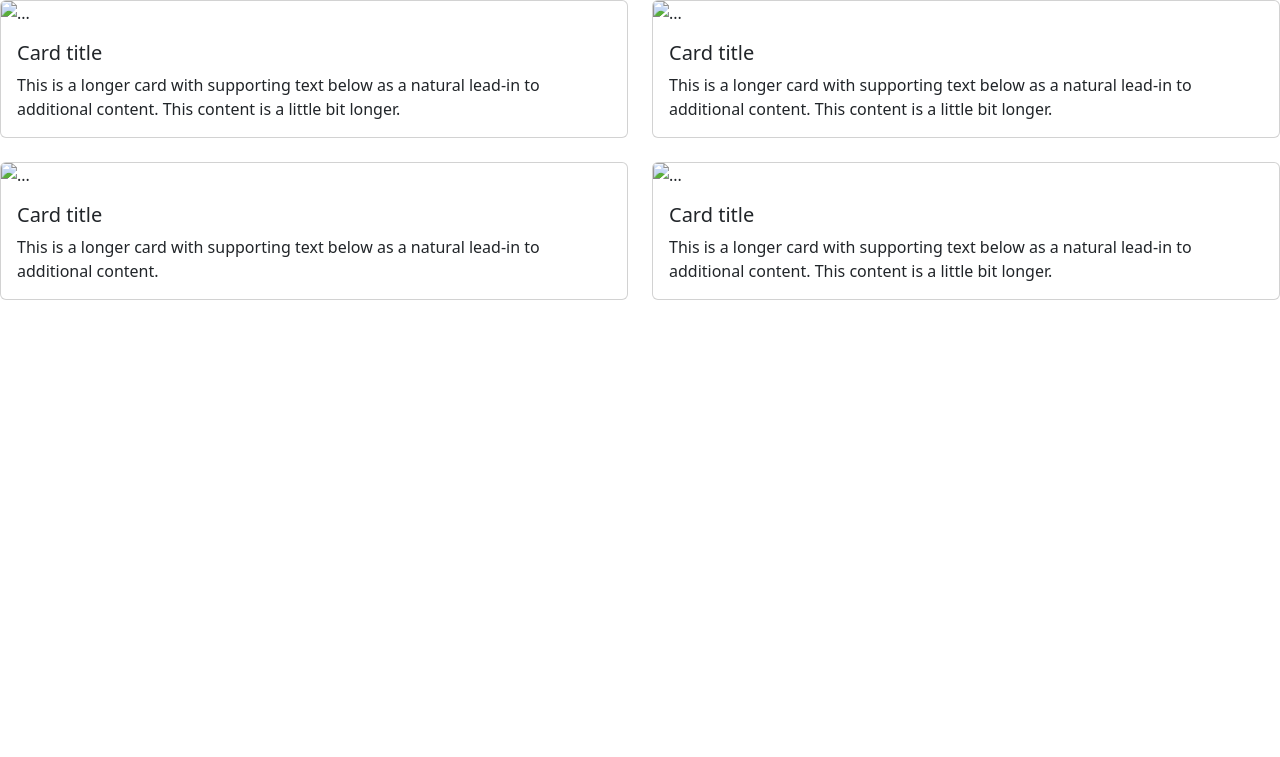
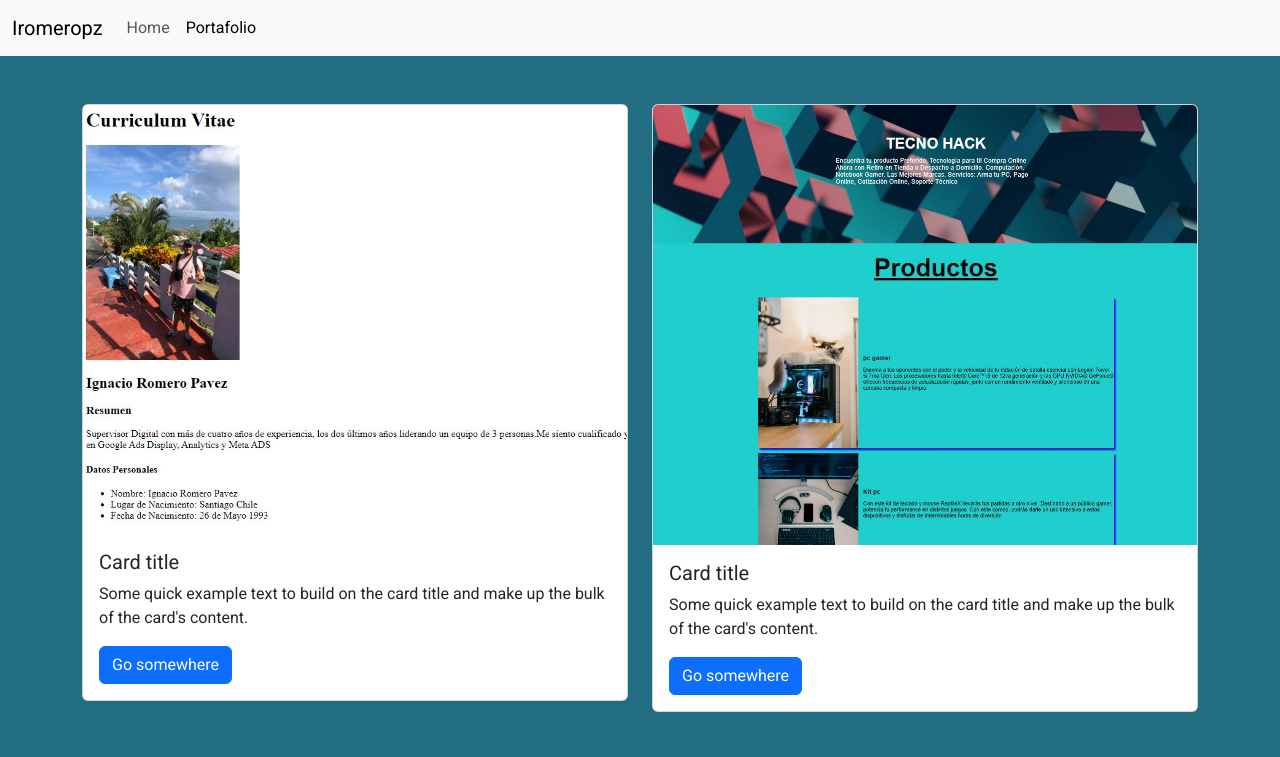
Before and after one commit to Iromeropz/Iromeropz.github.io, a plain HTML site: page portafolio_ignacio_romero.html in a window 1280 px wide. Shown: the top 757 px of the page. Drawn offline with Linux system fonts and the light colour scheme.

Commit message:
commit 4

```diff
--- a/assets/css/style.css
+++ b/assets/css/style.css
@@ -1,7 +1,7 @@
 @import url('https://fonts.googleapis.com/css2?family=Roboto&display=swap');
 
 * {
-    box-sizing: border-box !important;
+
     font-family: 'Roboto', sans-serif !important;
     color: #fff;
 }
@@ -59,7 +59,7 @@ footer {
     display: flex;
 
 }
-.container {
+.containedor {
     width: 100%;
     height: 500px;
     display: flex;
@@ -67,13 +67,13 @@ footer {
     align-items: center;
     gap: 106px;
 }
-.container > p {
+.containedor > p {
     width: 475px;
     font-family: 'Roboto', sans-serif;
     letter-spacing: 0px;
 }
 
-.container > img {
+.containedor > img {
     width: 300px;
     height: 450px;
 }
--- /dev/null
+++ b/assets/css/style2.css
@@ -0,0 +1,9 @@
+@import url('https://fonts.googleapis.com/css2?family=Roboto&display=swap');
+
+* {
+
+    font-family: 'Roboto', sans-serif !important;
+}
+body {
+    background-color: #236d82;
+}
--- a/portafolio_ignacio_romero.html
+++ b/portafolio_ignacio_romero.html
@@ -1,51 +1,79 @@
 <!DOCTYPE html>
 <html lang="en">
+
 <head>
     <meta charset="UTF-8">
     <meta http-equiv="X-UA-Compatible" content="IE=edge">
     <meta name="viewport" content="width=device-width, initial-scale=1.0">
     <link rel="icon" type="image/png" href="assets/favicon/favicon-32x32.png">
     <link rel="stylesheet" href="assets/css/bootstrap.css">
+    <link rel="stylesheet" href="assets/css/style2.css">
     <title>Portafolio</title>
 </head>
+
 <body>
-    <div class="row row-cols-1 row-cols-md-2 g-4">
-        <div class="col">
-          <div class="card">
-            <img src="..." class="card-img-top" alt="...">
-            <div class="card-body">
-              <h5 class="card-title">Card title</h5>
-              <p class="card-text">This is a longer card with supporting text below as a natural lead-in to additional content. This content is a little bit longer.</p>
+    <nav class="navbar navbar-expand-lg bg-body-tertiary">
+        <div class="container-fluid">
+          <a class="navbar-brand" href="#">Iromeropz</a>
+          <button class="navbar-toggler" type="button" data-bs-toggle="collapse" data-bs-target="#navbarNavAltMarkup" aria-controls="navbarNavAltMarkup" aria-expanded="false" aria-label="Toggle navigation">
+            <span class="navbar-toggler-icon"></span>
+          </button>
+          <div class="collapse navbar-collapse" id="navbarNavAltMarkup">
+            <div class="navbar-nav">
+              <a class="nav-link" aria-current="page" href="index.html">Home</a>
+              <a class="nav-link active" href="portafolio_ignacio_romero.html">Portafolio</a>
             </div>
           </div>
         </div>
-        <div class="col">
-          <div class="card">
-            <img src="..." class="card-img-top" alt="...">
+      </nav>
+    <div class="container my-5">
+        <div class="row">
+            <div class="col-12 col-md-6">
+                <div class="card card-width">
+                    <img src="assets/imgs/desafio_1.JPG" class="card-img-top" alt="img desafio_1">
                     <div class="card-body">
-              <h5 class="card-title">Card title</h5>
-              <p class="card-text">This is a longer card with supporting text below as a natural lead-in to additional content. This content is a little bit longer.</p>
+                        <h5 class="Desafio HTML">Card title</h5>
+                        <p class="card-text">Some quick example text to build on the card title and make up the bulk of the card's content.</p>
+                        <a href="#" class="btn btn-primary">Go somewhere</a>
                       </div>
                 </div>
             </div>
-        <div class="col">
-          <div class="card">
-            <img src="..." class="card-img-top" alt="...">
+            <div class="col-12 col-md-6">
+                <div class="card card-width">
+                    <img src="assets/imgs/desafio_2.JPG" class="card-img-top" alt="img desafio_2">
                     <div class="card-body">
-              <h5 class="card-title">Card title</h5>
-              <p class="card-text">This is a longer card with supporting text below as a natural lead-in to additional content.</p>
+                        <h5 class="Desafio css">Card title</h5>
+                        <p class="card-text">Some quick example text to build on the card title and make up the bulk of the card's content.</p>
+                        <a href="#" class="btn btn-primary">Go somewhere</a>
                       </div>
                 </div>
             </div>
-        <div class="col">
-          <div class="card">
-            <img src="..." class="card-img-top" alt="...">
+        </div>
+    </div>
+    <div class="container my-5">
+        <div class="row">
+            <div class="col-12 col-md-6">
+                <div class="card card-width">
+                    <img src="assets/imgs/desafio_3.JPG" class="card-img-top" alt="img desafio_3">
                     <div class="card-body">
-              <h5 class="card-title">Card title</h5>
-              <p class="card-text">This is a longer card with supporting text below as a natural lead-in to additional content. This content is a little bit longer.</p>
+                        <h5 class="Desafio Posicinamiento">Card title</h5>
+                        <p class="card-text">Some quick example text to build on the card title and make up the bulk of the card's content.</p>
+                        <a href="https://github.com/Iromeropz/iguana_page_" class="btn btn-primary">Go somewhere</a>
+                      </div>
+                </div>
+            </div>
+            <div class="col-12 col-md-6">
+                <div class="card card-width">
+                    <img src="assets/imgs/desafio_4.JPG" class="card-img-top" alt="desafio_4">
+                    <div class="card-body">
+                        <h5 class="Desafio bootstrap">Card title</h5>
+                        <p class="card-text">Some quick example text to build on the card title and make up the bulk of the card's content.</p>
+                        <a href="#" class="btn btn-primary">Go somewhere</a>
+                      </div>
                 </div>
             </div>
         </div>
     </div>
 </body>
+
 </html>
```
Also changed, not shown: index.html (+1 -1 lines), assets/imgs/desafio_1.JPG (added), assets/imgs/desafio_2.JPG (added), assets/imgs/desafio_3.JPG (added), assets/imgs/desafio_4.JPG (added). Lines whose indentation alone changed are shown as unchanged.
